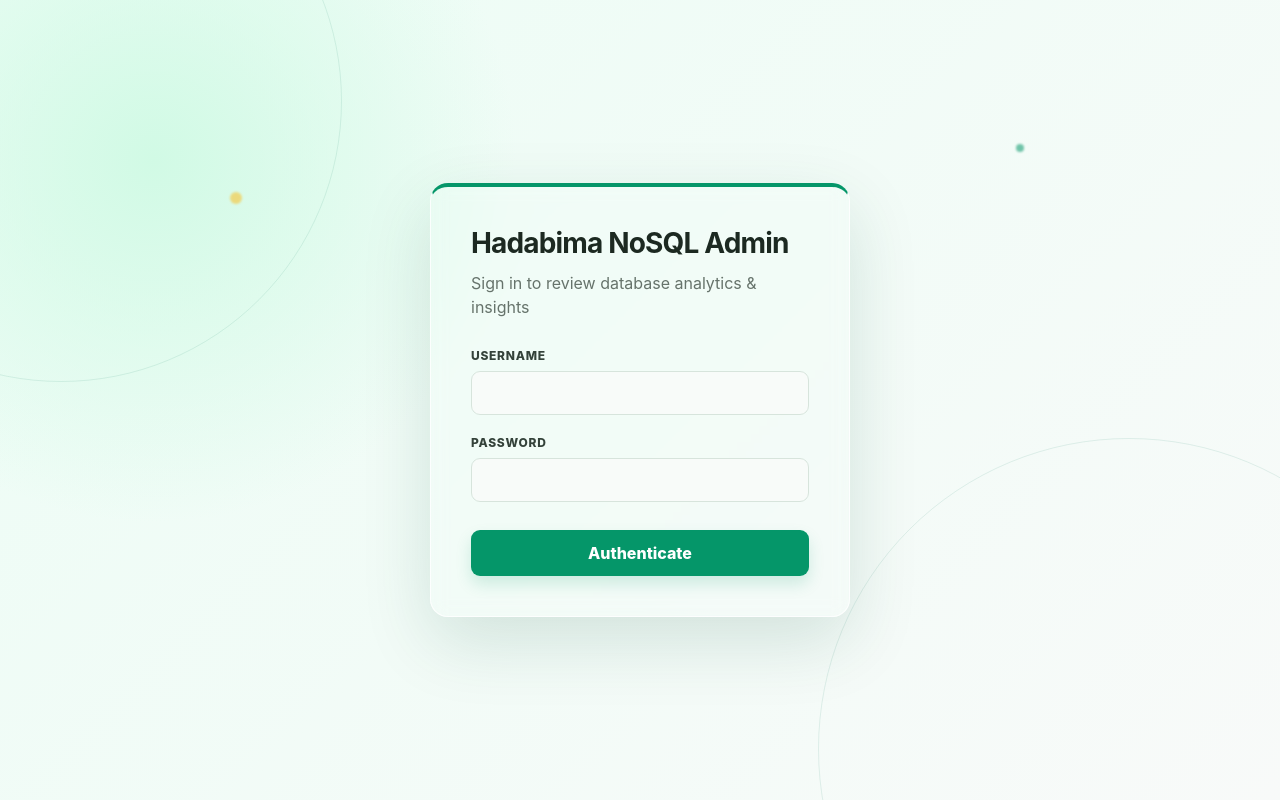
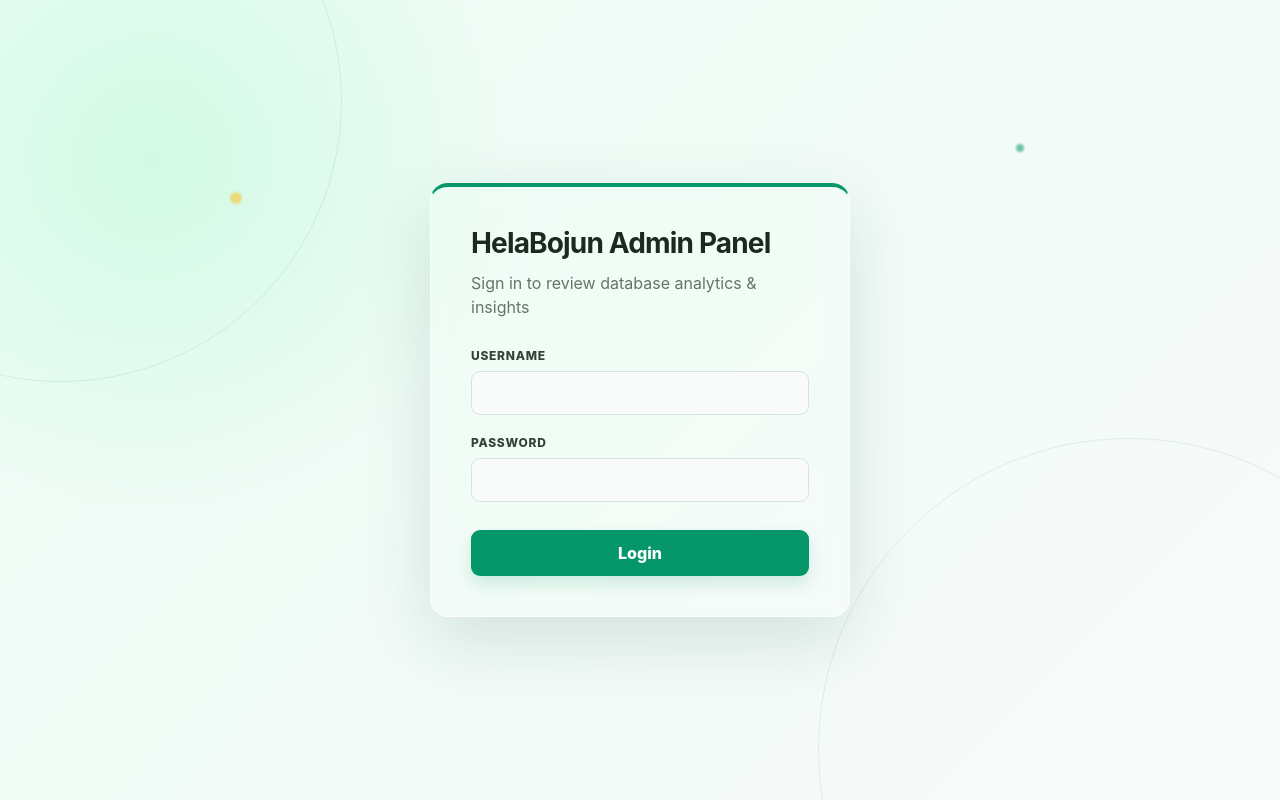
Before and after one commit to Oneathetop/HelaBojun, a React (Vite) app in the folder client/: page /login in a window 1280 px wide. Built offline with nearby package versions, Linux system fonts and the light colour scheme.

Commit message:
admin-login-UI-mods

```diff
--- a/client/src/pages/Login.jsx
+++ b/client/src/pages/Login.jsx
@@ -33,7 +33,7 @@ export default function Login() {
             <div className="login-ambient login-ambient-one" />
             <div className="login-ambient login-ambient-two" />
             <form onSubmit={handleLogin} className="login-panel w-96 rounded-lg bg-white p-8 shadow-md border-t-4 border-emerald-600">
-                <h2 className="mb-2 text-2xl font-bold text-stone-800">Hadabima NoSQL Admin</h2>
+                <h2 className="mb-2 text-2xl font-bold text-stone-800">HelaBojun Admin Panel</h2>
                 <p className="mb-6 text-sm text-stone-500">Sign in to review database analytics & insights</p>
                 {error && <div className="login-error mb-4 text-sm text-red-600 bg-red-50 p-2 rounded">{error}</div>}
 
@@ -60,7 +60,7 @@ export default function Login() {
                 </div>
 
                 <button type="submit" className="w-full rounded bg-emerald-600 p-2.5 font-bold text-white transition hover:bg-emerald-700">
-                    Authenticate
+                    Login
                 </button>
             </form>
         </div>
```
